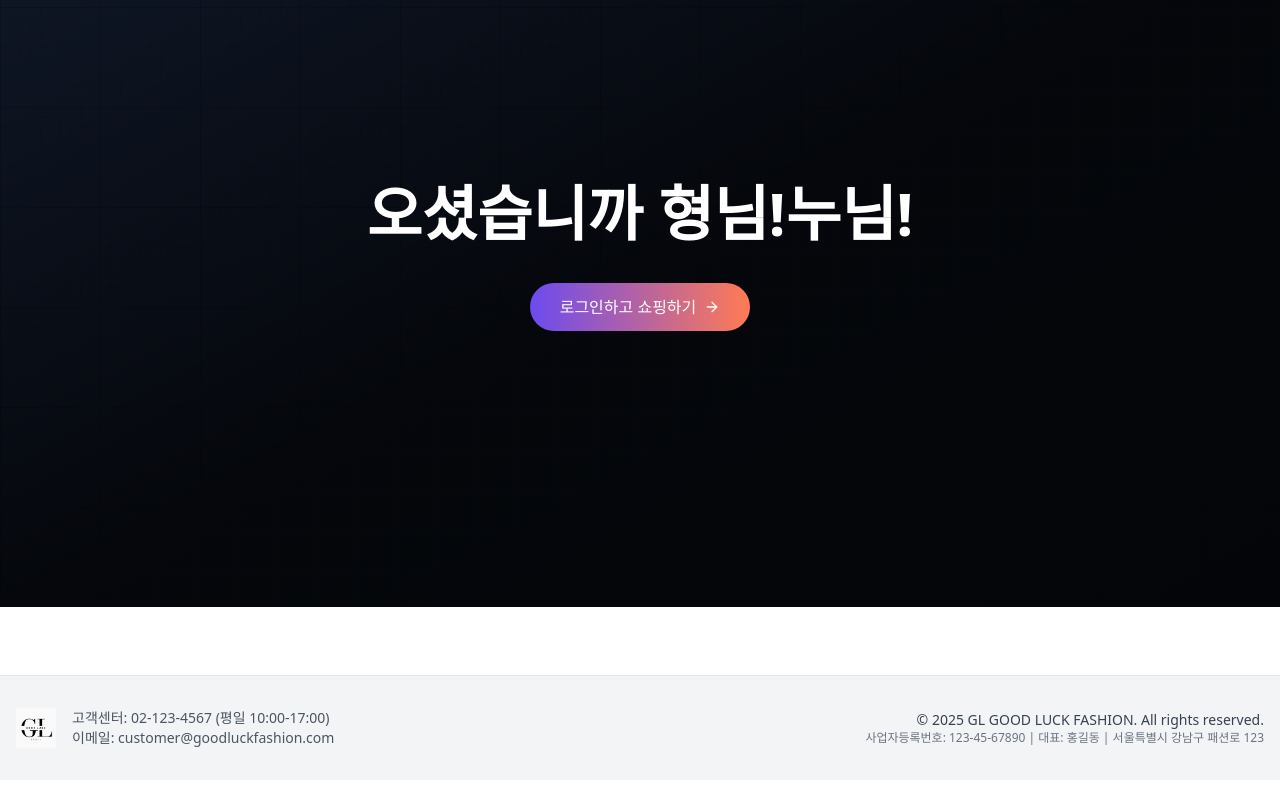
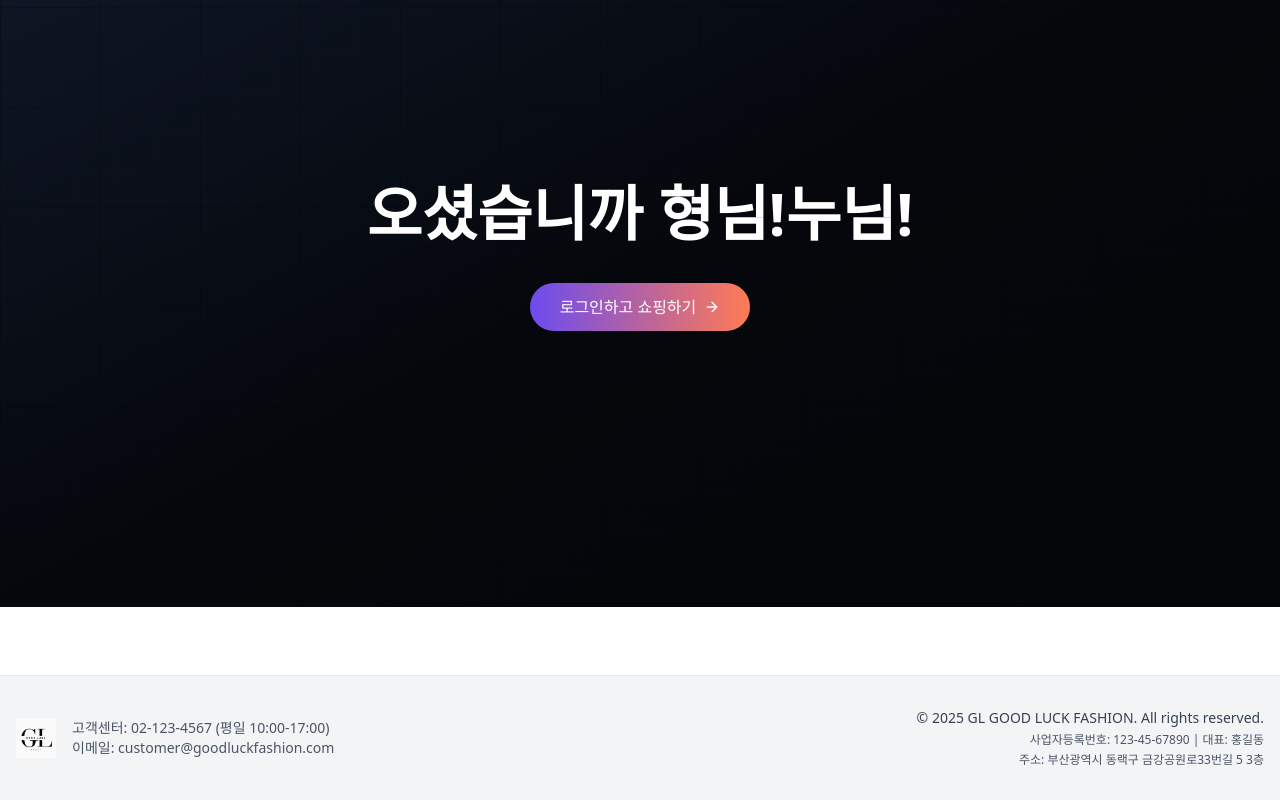
Before and after one commit to sdasd1133/hazel, a Next.js app: page / in a window 1280 px wide. Shown: the part 237-1037 px from the top of the page. Built offline with nearby package versions, Linux system fonts and the light colour scheme.

Commit message:
푸터에 주소 표시 개선 - 부산광역시 동랙구 금강공원로33번길 5 3층

```diff
--- a/src/components/layout/footer.tsx
+++ b/src/components/layout/footer.tsx
@@ -28,8 +28,11 @@ const Footer = () => {
             <p className="text-sm text-gray-700 dark:text-gray-200">
               &copy; {new Date().getFullYear()} GL GOOD LUCK FASHION. All rights reserved.
             </p>
-            <p className="text-xs text-gray-500 dark:text-gray-400">
-              사업자등록번호: 123-45-67890 | 대표: 홍길동 | 서울특별시 강남구 패션로 123
+            <p className="text-xs text-gray-600 dark:text-gray-300 mt-1">
+              사업자등록번호: 123-45-67890 | 대표: 홍길동
+            </p>
+            <p className="text-xs text-gray-600 dark:text-gray-300 mt-1">
+              주소: 부산광역시 동랙구 금강공원로33번길 5 3층
             </p>
           </div>
         </div>
```
